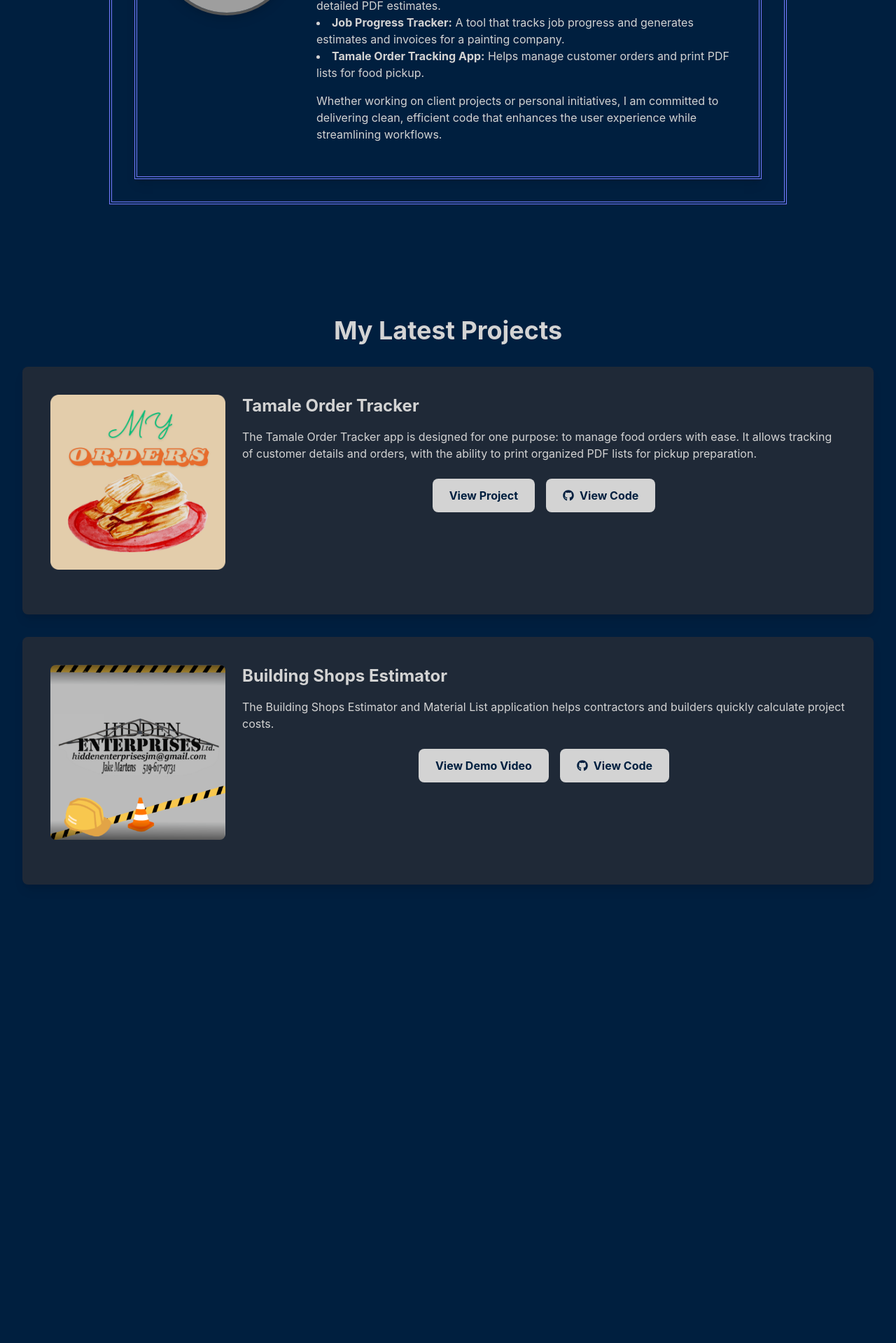
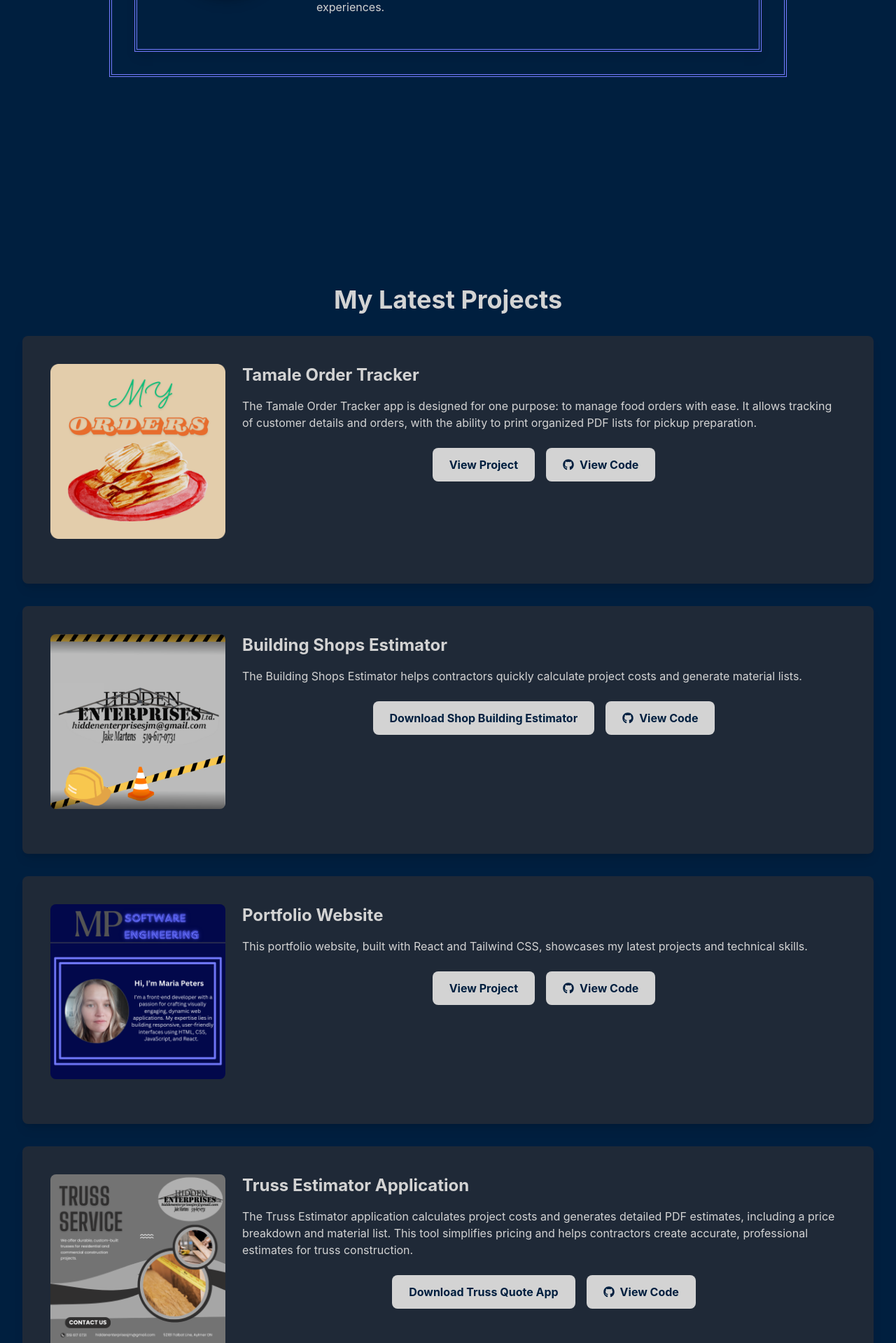
Before and after one commit to Marysgithub321/my-portfolio, a React (Vite) app: page / in a window 1280 px wide. Shown: the part 560-2479 px from the top of the page at 70% size. Built offline with nearby package versions, Linux system fonts and the light colour scheme; grey boxes are pictures that could not be loaded.

Commit message:
added the truss project

```diff
--- a/src/pages/Home.jsx
+++ b/src/pages/Home.jsx
@@ -6,6 +6,8 @@ import HeadShot from "../images/HeadShot.png"; // Import your headshot for About
 import VercelLogo from '../images/vercel_logo.png'; // Import Vercel logo
 import MyOrders from '../images/MyOrders.png'; // Make sure the image path is correct
 import shopLogo from '../images/shopLogo.png'; // Import shopLogo
+import MyCard from '../images/MyCard.png'; // Import your portfolio card image
+import Truss from '../images/Truss.png'; // Make sure the image path is correct
 
 import { FaLinkedin, FaEnvelope, FaGithub, FaHtml5, FaCss3Alt, FaReact, FaJsSquare } from 'react-icons/fa';
 import { SiTailwindcss, SiNetlify, SiElectron, SiVisualstudiocode, SiCanva, SiFigma, SiAdobephotoshop } from 'react-icons/si';
@@ -35,7 +37,6 @@ const Home = () => {
 
       {/* About Me Section */}
       <section id="about" className="min-h-screen flex flex-col items-center justify-center p-8" style={{ marginTop: '40px' }}>
-        {/* Additional outer double border */}
         <div
           ref={additionalBorderRef}
           className="p-8 border-double border-[#747bff] mt-12"
@@ -45,7 +46,6 @@ const Home = () => {
             transition: "border-width 1s ease",
           }}
         >
-         {/* Hero Section Card with Double Border and No Radius */}
           <div
             ref={outerBorderRef}
             className="p-8 rounded-lg shadow-lg max-w-4xl flex items-center space-x-8 border-[#747bff] border-double"
@@ -55,13 +55,12 @@ const Home = () => {
               transition: "border-width 1s ease",
             }}
           >
-            {/* Oval Headshot Image with Dark Gray Border */}
+            {/* Oval Headshot Image */}
             <img
               src={HeadShot}
               alt="Maria Peters"
               className="w-48 h-48 object-cover rounded-full border-4 border-[#545454] shadow-lg"
             />
-
             {/* About Me Text */}
             <div>
               <h1 className="text-3xl font-bold mb-4">Hi, I'm Maria Peters</h1>
@@ -69,19 +68,10 @@ const Home = () => {
                 I’m a front-end developer with a passion for crafting visually engaging, dynamic web applications. My expertise lies in building responsive, user-friendly interfaces using HTML, CSS, JavaScript, and React.
               </p>
               <p className="text-md mb-4">
-                After transitioning into the tech industry with an associate's degree in computer science, I've combined my experience in both technology and construction management to build tools that simplify processes and enhance user experiences.
+                I have developed several custom desktop applications, including tools for construction estimates, job progress tracking, and food order management.
               </p>
               <p className="text-md mb-4">
-                I've developed several custom desktop applications, including:
-              </p>
-              <ul className="list-disc list-inside text-md mb-4">
-                <li><strong>Shop Builder Application:</strong> A tool that generates shop construction estimates and material breakdowns.</li>
-                <li><strong>Truss Quote Application:</strong> Automates quoting for truss construction with detailed PDF estimates.</li>
-                <li><strong>Job Progress Tracker:</strong> A tool that tracks job progress and generates estimates and invoices for a painting company.</li>
-                <li><strong>Tamale Order Tracking App:</strong> Helps manage customer orders and print PDF lists for food pickup.</li>
-              </ul>
-              <p className="text-md mb-4">
-                Whether working on client projects or personal initiatives, I am committed to delivering clean, efficient code that enhances the user experience while streamlining workflows.
+                My goal is to create streamlined, efficient, and visually appealing user experiences.
               </p>
             </div>
           </div>
@@ -138,18 +128,21 @@ const Home = () => {
   <div>
     <h2 className="text-2xl font-bold text-light-gray mb-4">Building Shops Estimator</h2>
     <p className="text-light-gray mb-4">
-            The Building Shops Estimator and Material List application helps contractors and builders quickly calculate project costs.
+      The Building Shops Estimator helps contractors quickly calculate project costs and generate material lists.
     </p>
   </div>
+
+  {/* Centered Buttons for Download and GitHub */}
   <div className="flex justify-center mt-6 space-x-4">
     <a
-            href="https://your-project-link.com"
+      href="https://1drv.ms/u/s!AvelyWS0bAEulbhVs5bX2ckMdnMtTQ?e=yGilPg"  // OneDrive link for Shop Building Estimator download
       target="_blank"
       rel="noopener noreferrer"
       className="bg-light-gray text-dark-blue py-3 px-6 rounded-lg font-bold hover:bg-gray-300 transition"
     >
-            View Demo Video
+      Download Shop Building Estimator
     </a>
+
     <a
       href="https://github.com/Marysgithub321/hidden-quote.git"
       target="_blank"
@@ -161,11 +154,123 @@ const Home = () => {
     </a>
   </div>
 </div>
+
+
+        {/* Project 3: Portfolio Website */}
+        <div className="bg-gray-800 p-10 rounded-lg shadow-lg w-full mt-8">
+          <img
+            src={MyCard}
+            alt="Portfolio Website"
+            className="float-left w-64 h-64 object-cover rounded-lg mr-6 mb-6"
+            style={{ width: '250px', height: '250px' }}
+          />
+          <div>
+            <h2 className="text-2xl font-bold text-light-gray mb-4">Portfolio Website</h2>
+            <p className="text-light-gray mb-4">
+              This portfolio website, built with React and Tailwind CSS, showcases my latest projects and technical skills.
+            </p>
+          </div>
+          <div className="flex justify-center mt-6 space-x-4">
+            <a
+              href="https://your-portfolio-site.com"
+              target="_blank"
+              rel="noopener noreferrer"
+              className="bg-light-gray text-dark-blue py-3 px-6 rounded-lg font-bold hover:bg-gray-300 transition"
+            >
+              View Project
+            </a>
+            <a
+              href="https://github.com/Marysgithub321/my-portfolio"
+              target="_blank"
+              rel="noopener noreferrer"
+              className="bg-light-gray text-dark-blue py-3 px-6 rounded-lg font-bold hover:bg-gray-300 transition flex items-center space-x-2"
+            >
+              <FaGithub />
+              <span>View Code</span>
+            </a>
+          </div>
+        </div>
+
+        {/* Project 4: Truss Estimator Application */}
+<div className="bg-gray-800 p-10 rounded-lg shadow-lg w-full mt-8">
+  <img
+    src={Truss} // Ensure the image path for Truss.png is correct
+    alt="Truss Estimator Application"
+    className="float-left w-64 h-64 object-cover rounded-lg mr-6 mb-6"
+    style={{ width: '250px', height: '250px' }}
+  />
+  <div>
+    <h2 className="text-2xl font-bold text-light-gray mb-4">Truss Estimator Application</h2>
+    <p className="text-light-gray mb-4">
+      The Truss Estimator application calculates project costs and generates detailed PDF estimates,
+      including a price breakdown and material list. This tool simplifies pricing and helps contractors
+      create accurate, professional estimates for truss construction.
+    </p>
+  </div>
+
+  {/* Centered Buttons for Project and GitHub */}
+  <div className="flex justify-center mt-6 space-x-4">
+    <a
+      href="https://1drv.ms/u/s!AvelyWS0bAEulpIRMSGwQNVZ1ZD4kw?e=Y5WJMC"  // OneDrive link for app download
+      target="_blank"
+      rel="noopener noreferrer"
+      className="bg-light-gray text-dark-blue py-3 px-6 rounded-lg font-bold hover:bg-gray-300 transition"
+    >
+      Download Truss Quote App
+    </a>
+
+    <a
+      href="https://github.com/Marysgithub321/Hidden-Truss"
+      target="_blank"
+      rel="noopener noreferrer"
+      className="bg-light-gray text-dark-blue py-3 px-6 rounded-lg font-bold hover:bg-gray-300 transition flex items-center space-x-2"
+    >
+      <FaGithub />
+      <span>View Code</span>
+    </a>
+  </div>
+</div>
+
+
+
       </section>
 
       {/* Technologies Section */}
       <section id="technologies" className="min-h-screen flex flex-col items-center justify-center p-8">
-      {/* Technologies Content */}
+        <h1 className="text-3xl font-bold mb-6 mt-12 text-center">Technologies I Work With</h1>
+        <div className="bg-light-gray text-dark-blue p-6 rounded-lg shadow-lg w-4/5 text-left mb-8">
+          <p className="text-lg mb-4 text-center font-semibold">
+            I have worked extensively with a variety of technologies to create functional, responsive, and user-friendly applications:
+          </p>
+          <ul className="space-y-2 text-sm leading-snug">
+            <li><span className="font-bold">HTML & CSS:</span> Structured and styled numerous web applications, ensuring responsiveness and accessibility.</li>
+            <li><span className="font-bold">JavaScript (ES6+):</span> Implemented complex logic and interactive features in web applications.</li>
+            <li><span className="font-bold">React:</span> Built dynamic, component-based user interfaces with state management and routing.</li>
+            <li><span className="font-bold">Tailwind CSS:</span> Utilized utility-first CSS for fast and efficient styling.</li>
+            <li><span className="font-bold">GitHub:</span> Managed version control and collaborated with teams using Git and GitHub.</li>
+            <li><span className="font-bold">Electron:</span> Developed desktop applications using web technologies, bringing cross-platform compatibility to web apps.</li>
+          </ul>
+        </div>
+
+        {/* My Toolbelt Section */}
+        <div className="mt-4 mb-6">
+          <h2 className="text-2xl font-bold mb-4 text-center">My Toolbelt</h2>
+          <div className="flex justify-center space-x-6 text-5xl">
+            <FaHtml5 className="text-orange-500" />
+            <FaCss3Alt className="text-blue-500" />
+            <FaJsSquare className="text-yellow-500" />
+            <FaReact className="text-blue-400" />
+            <SiTailwindcss className="text-blue-300" />
+            <FaGithub className="text-white" />
+            <SiNetlify className="text-teal-400" />
+            <SiElectron className="text-gray-400" />
+            <SiVisualstudiocode className="text-blue-400" />
+            <SiCanva className="text-teal-500" />
+            <SiFigma className="text-pink-500" />
+            <SiAdobephotoshop className="text-blue-600" />
+            <img src={VercelLogo} alt="Vercel Logo" style={{ width: '50px', height: '50px' }} />
+          </div>
+        </div>
       </section>
 
       {/* Contact Me Section */}
```
Also changed, not shown: src/images/Truss.png (added). Lines whose indentation alone changed are shown as unchanged.
